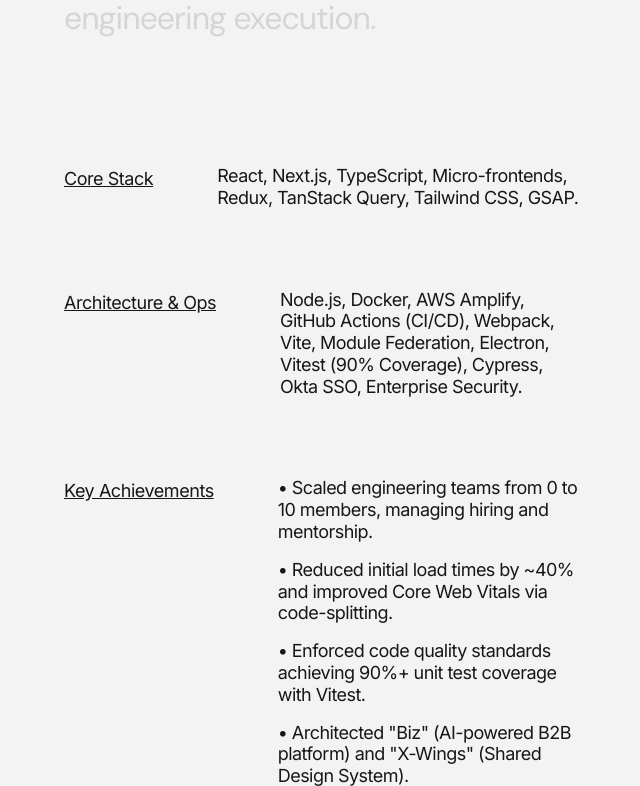
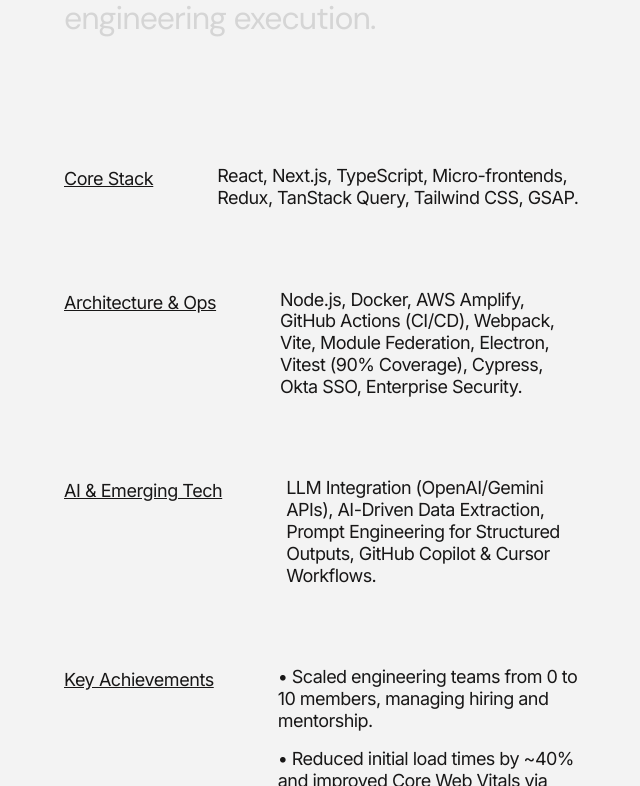
Before and after one commit to girishsawant999/portfolio-website-v2, a Next.js app: page / in a window 1280 px wide. Shown: the part 1065-1851 px from the top of the page, without its empty margins (56-696 px from the left). Built offline with nearby package versions, Linux system fonts and the light colour scheme.

Commit message:
Update page.tsx

```diff
--- a/src/app/page.tsx
+++ b/src/app/page.tsx
@@ -131,6 +131,16 @@
               Okta SSO, Enterprise Security.
             </p>
           </div>
+          {/* New AI & Automation Section */}
+          <div className="flex gap-16">
+            <h3 className="text-lg underline tracking-tight flex-1 whitespace-nowrap">
+              AI & Emerging Tech
+            </h3>
+            <p className="body">
+              LLM Integration (OpenAI/Gemini APIs), AI-Driven Data Extraction,
+              Prompt Engineering for Structured Outputs, GitHub Copilot & Cursor Workflows.
+            </p>
+          </div>
         </div>
       </section>
 
```
